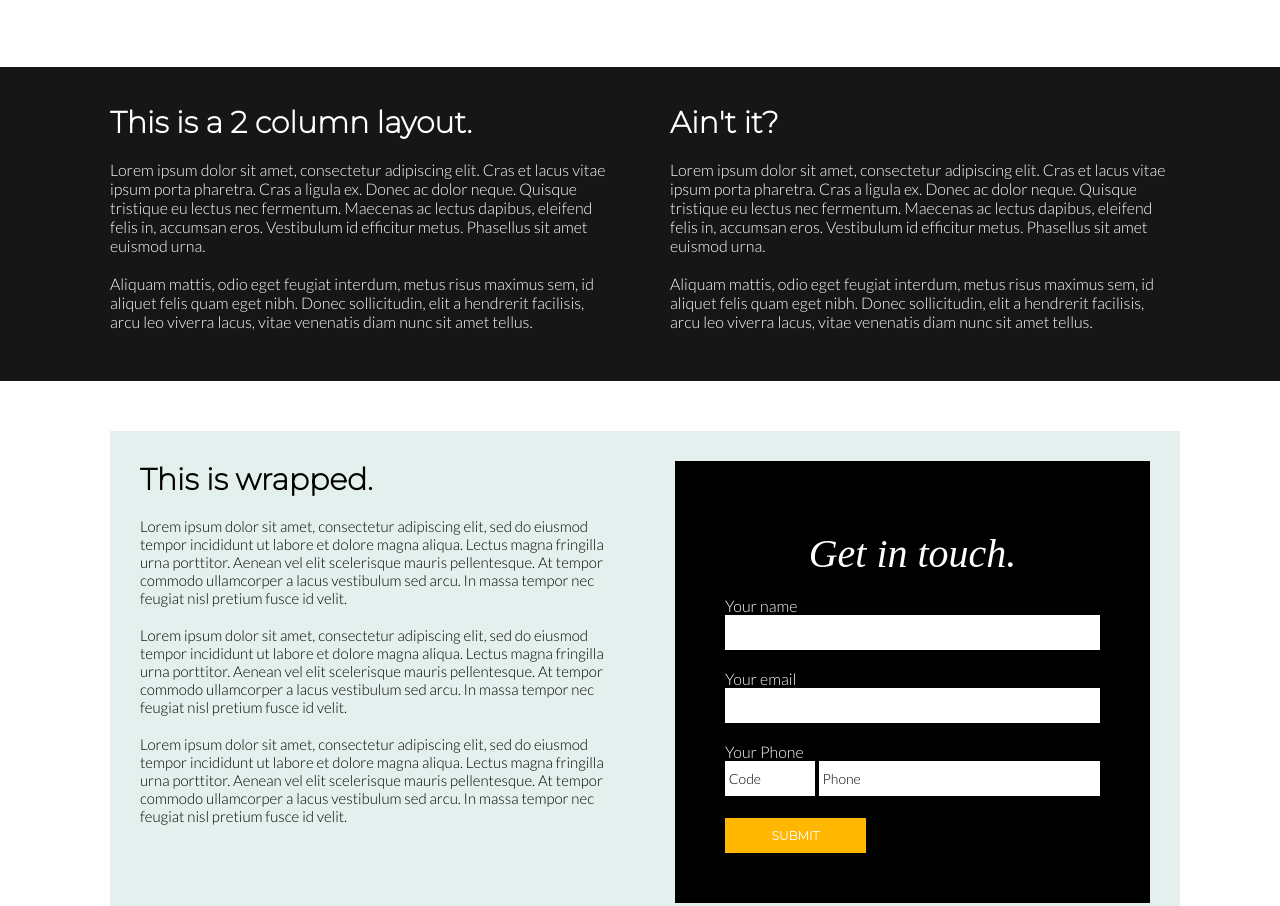
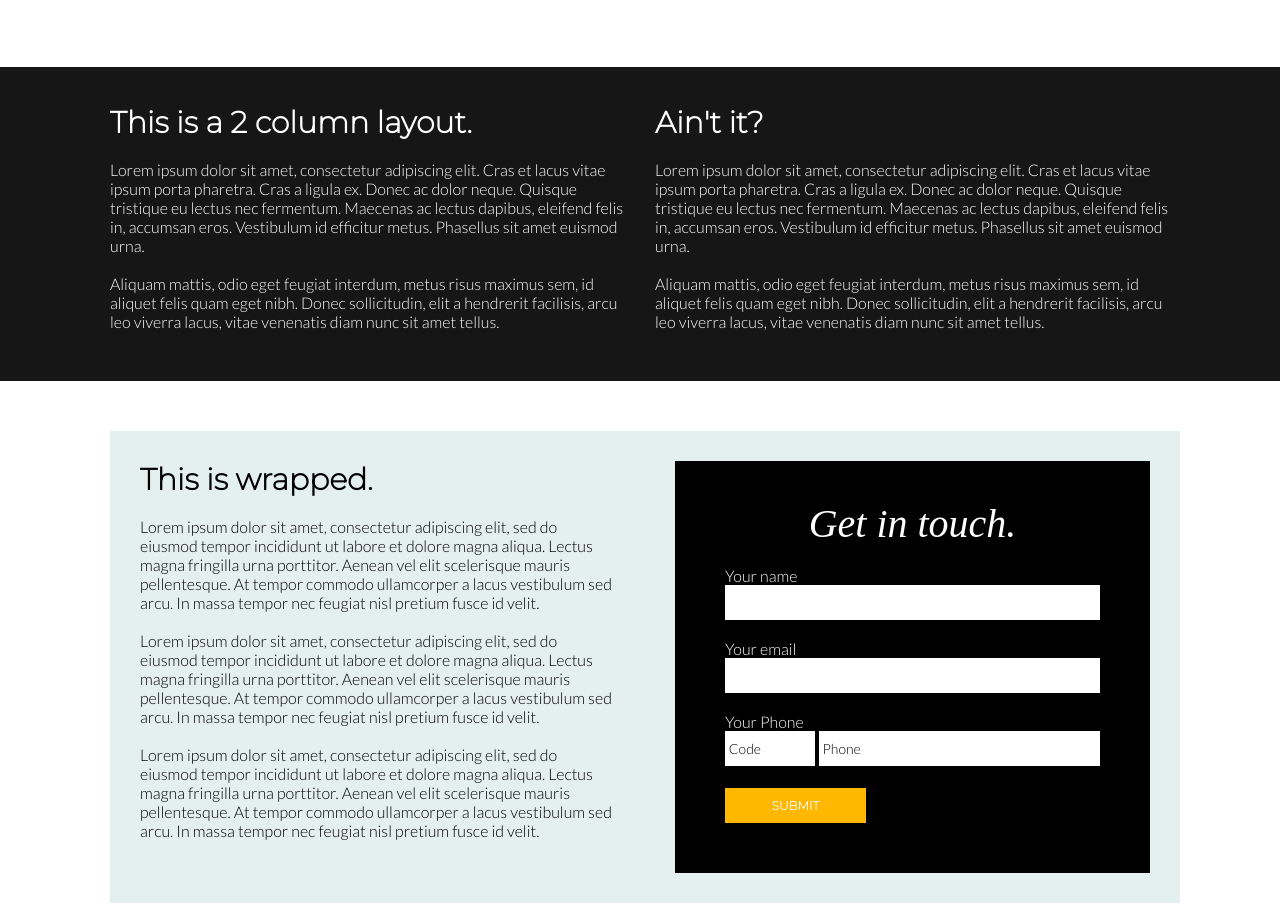
Before and after one commit to Jovanie24/bearsite, a plain HTML site: page index.html in a window 1280 px wide. Shown: the part 882-1788 px from the top of the page. Drawn offline with nearby package versions, Linux system fonts and the light colour scheme; a web font is replaced by a local one.

Commit message:
Updated index & css

```diff
--- a/assets/css/style.css
+++ b/assets/css/style.css
@@ -24,9 +24,9 @@ header {
   justify-content: space-between;
   align-items: center;
   padding: 10px;
-  padding-left: 90px;
-  padding-right: 90px;
-  background-color: #1a1a1a;
+  padding-left: 98px;
+  padding-right: 98px;
+  background-color: #111111;
 }
 
 .logo {
@@ -245,18 +245,16 @@ header {
 .column {
     float: left;
     width: 50%;
-    padding: 30px;
-    /*padding-right: 20px;
-    padding-left: 100px;*/
+    padding-left: 30px;
+    padding-right: 15px;
     padding-top: 37px;
     padding-bottom: 50px;
 }
 .column2 {
     float: left;
     width: 50%;
-    padding: 30px;
-    /*padding-right: 20px;
-    padding-left: 100px;*/
+    padding-right: 30px;
+    padding-left: 15px;
     padding-top: 37px;
     padding-bottom: 50px;
 }
--- a/index.html
+++ b/index.html
@@ -133,18 +133,18 @@
       <div class="info con-box">
         <h1 style="font-size: 30px">This is wrapped.</h1>
         <br>
-        <p style="font-size: 15px">Lorem ipsum dolor sit amet, consectetur adipiscing elit, sed do eiusmod tempor incididunt ut labore et dolore magna aliqua. Lectus magna fringilla urna porttitor. Aenean vel elit scelerisque mauris pellentesque. At tempor commodo ullamcorper a lacus vestibulum sed arcu. In massa tempor nec feugiat nisl pretium fusce id velit.</p>
+        <p style="font-size: 16px">Lorem ipsum dolor sit amet, consectetur adipiscing elit, sed do eiusmod tempor incididunt ut labore et dolore magna aliqua. Lectus magna fringilla urna porttitor. Aenean vel elit scelerisque mauris pellentesque. At tempor commodo ullamcorper a lacus vestibulum sed arcu. In massa tempor nec feugiat nisl pretium fusce id velit.</p>
         <br>
-        <p style="font-size: 15px">Lorem ipsum dolor sit amet, consectetur adipiscing elit, sed do eiusmod tempor incididunt ut labore et dolore magna aliqua. Lectus magna fringilla urna porttitor. Aenean vel elit scelerisque mauris pellentesque. At tempor commodo ullamcorper a lacus vestibulum sed arcu. In massa tempor nec feugiat nisl pretium fusce id velit.</p>
+        <p style="font-size: 16px">Lorem ipsum dolor sit amet, consectetur adipiscing elit, sed do eiusmod tempor incididunt ut labore et dolore magna aliqua. Lectus magna fringilla urna porttitor. Aenean vel elit scelerisque mauris pellentesque. At tempor commodo ullamcorper a lacus vestibulum sed arcu. In massa tempor nec feugiat nisl pretium fusce id velit.</p>
         <br>
-        <p style="font-size: 15px">Lorem ipsum dolor sit amet, consectetur adipiscing elit, sed do eiusmod tempor incididunt ut labore et dolore magna aliqua. Lectus magna fringilla urna porttitor. Aenean vel elit scelerisque mauris pellentesque. At tempor commodo ullamcorper a lacus vestibulum sed arcu. In massa tempor nec feugiat nisl pretium fusce id velit.</p>
+        <p style="font-size: 16px">Lorem ipsum dolor sit amet, consectetur adipiscing elit, sed do eiusmod tempor incididunt ut labore et dolore magna aliqua. Lectus magna fringilla urna porttitor. Aenean vel elit scelerisque mauris pellentesque. At tempor commodo ullamcorper a lacus vestibulum sed arcu. In massa tempor nec feugiat nisl pretium fusce id velit.</p>
         <br>
       </div>
       <div class="info con-box" style="float: right;">
         <div class="contact">
           <div class="form" style="color: white; background: #000000; padding: 20px;">
             <br>
-            <form style="padding: 30px;" id="form">
+            <form style="padding-left: 30px; padding-right: 30px; padding-bottom: 30px" id="form">
               <center>
                 <i>
                   <p style="font-size: 40px; color: #ffffff; font-family: 'Times New Roman', Times, serif;">Get in touch.</p>
```
